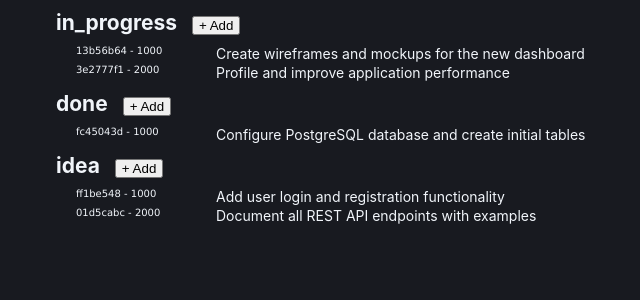
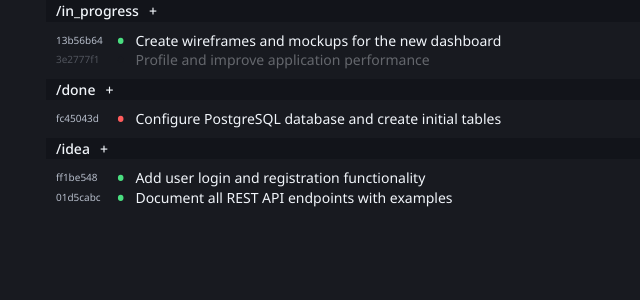
Before and after one commit to rpaillan/text4you, a React (Vite) app: page / in a window 1280 px wide. Shown: the top 300 px of the page, without its empty margins (94-734 px from the left). Built offline with nearby package versions, Linux system fonts and the light colour scheme.

Commit message:
added new design and state

```diff
--- a/index.html
+++ b/index.html
@@ -4,6 +4,9 @@
     <meta charset="UTF-8" />
     <link rel="icon" type="image/svg+xml" href="/vite.svg" />
     <meta name="viewport" content="width=device-width, initial-scale=1.0" />
+    <style>
+      @import url('https://fonts.googleapis.com/css2?family=Noto+Sans:ital,wght@0,100..900;1,100..900&display=swap');
+    </style>
     <title>Kanban Board</title>
   </head>
   <body>
--- a/src/components/Board.scss
+++ b/src/components/Board.scss
@@ -1,7 +1,6 @@
 .kanban-board {
   max-width: 1000px;
   margin: 0 auto;
-  padding: 10px;
 
   .bucket-list {
     display: flex;
@@ -12,6 +11,20 @@
       display: flex;
       flex-direction: column;
       gap: 10px;
+
+      .bucket {
+        background-color: var(--color-bg-darker);
+        display: flex;
+        align-items: center;
+        gap: 10px;
+        padding: 2px 10px;
+        font-weight: 500;
+        .bucket-options {
+          display: flex;
+          align-items: center;
+          gap: 10px;
+        }
+      }
 
       button {
         margin-left: 10px;
--- a/src/components/Board.tsx
+++ b/src/components/Board.tsx
@@ -65,10 +65,14 @@ const KanbanBoard: React.FC<KanbanBoardProps> = ({ cards }) => {
         <div className='bucket-list'>
           {buckets.map(bucket => (
             <div key={bucket} className='bucket-wrapper'>
-              <h2>
-                {bucket}{' '}
-                <button onClick={() => addTempTask(bucket)}>+ Add</button>
-              </h2>
+              <div className='bucket'>
+                /{bucket}
+                <div className='bucket-options'>
+                  <div className='button' onClick={() => addTempTask(bucket)}>
+                    +
+                  </div>
+                </div>
+              </div>
               <div className='bucket-tasks'>
                 {cards
                   .filter(card => card.bucket === bucket)
--- a/src/components/Task.scss
+++ b/src/components/Task.scss
@@ -1,14 +1,57 @@
 .task {
   display: flex;
   align-items: flex-start;
-  gap: 20px;
-  padding: 0 10px;
+  padding: 0;
+
+  &.editing {
+    background-color: var(--color-bg-elevated);
+  }
+
+  &.state-prog {
+    .task-header {
+      .task-state-icon {
+        color: var(--color-success) !important;
+      }
+    }
+  }
+  &.state-done {
+    opacity: 0.35;
+  }
+  &.state-blck {
+    .task-header {
+      .task-state-icon {
+        color: var(--color-danger) !important;
+      }
+    }
+  }
 
   .task-header {
+    display: flex;
+    align-items: center;
+    gap: 10px;
     padding: 0 10px;
-    width: 130px;
-    font-family: Verdana, Geneva, Tahoma, sans-serif;
     font-size: 10px;
+
+    color: var(--color-text-secondary);
+
+    .task-id {
+      width: 50px;
+    }
+    .task-options {
+      display: flex;
+      align-items: center;
+      gap: 10px;
+      font-size: 10px;
+
+      .task-state {
+        padding: 0 2px;
+        font-weight: 600;
+      }
+      .task-state-icon {
+        font-size: 25px;
+        color: var(--color-bg);
+      }
+    }
   }
 
   .task-content {
--- a/src/components/Task.tsx
+++ b/src/components/Task.tsx
@@ -166,10 +166,15 @@ export const Task: React.FC<CardProps> = ({ task }) => {
 
   return (
     <>
-      <div className='task'>
+      <div
+        className={clsx('task', `state-${task.state}`, {
+          editing: task.editing,
+        })}
+      >
         <div className='task-header'>
-          <div className='task-id'>
-            {task.id.slice(0, 8)} - {task.order}
+          <div className='task-id'>{task.id.slice(0, 8)}</div>
+          <div className='task-options'>
+            <span className='task-state-icon'>•</span>
           </div>
         </div>
         <div className='task-content'>
--- a/src/index.scss
+++ b/src/index.scss
@@ -2,6 +2,7 @@
   /* ===== COLOR SYSTEM ===== */
 
   /* Dark Mode Colors */
+  --color-bg-darker: #12141a;
   --color-bg: #181a20; /* deep dark background */
   --color-bg-elevated: #23272f; /* for cards, modals, etc. */
   --color-bg-hover: #23272f;
@@ -29,7 +30,10 @@
 }
 
 body {
-  font-family: -apple-system, BlinkMacSystemFont, 'Segoe UI', sans-serif;
+  font-family: 'Noto Sans', sans-serif;
+  font-optical-sizing: auto;
+  line-height: 125%;
+  //font-family: -apple-system, BlinkMacSystemFont, 'Segoe UI', sans-serif;
   -webkit-font-smoothing: antialiased;
   -moz-osx-font-smoothing: grayscale;
   color: var(--color-text-primary);
--- a/src/store/kanbanStore.ts
+++ b/src/store/kanbanStore.ts
@@ -46,6 +46,8 @@ const sampleTasks: SingleTask[] = [
     order: 1000,
     created_at: new Date(Date.now() - 86400000 * 2).toISOString(), // 2 days ago
     updated_at: new Date(Date.now() - 86400000).toISOString(), // 1 day ago
+    editing: false,
+    state: 'prog',
   },
   {
     id: generateUUID(),
@@ -56,6 +58,8 @@ const sampleTasks: SingleTask[] = [
     order: 1000,
     created_at: new Date(Date.now() - 86400000 * 3).toISOString(), // 3 days ago
     updated_at: new Date(Date.now() - 86400000).toISOString(), // 1 day ago
+    editing: false,
+    state: 'blck',
   },
   {
     id: generateUUID(),
@@ -66,6 +70,8 @@ const sampleTasks: SingleTask[] = [
     order: 1000,
     created_at: new Date(Date.now() - 86400000).toISOString(), // 1 day ago
     updated_at: new Date(Date.now() - 86400000).toISOString(), // 1 day ago
+    editing: false,
+    state: 'prog',
   },
   {
     id: generateUUID(),
@@ -76,6 +82,8 @@ const sampleTasks: SingleTask[] = [
     order: 2000,
     created_at: new Date().toISOString(),
     updated_at: new Date().toISOString(),
+    editing: false,
+    state: 'prog',
   },
   {
     id: generateUUID(),
@@ -86,6 +94,8 @@ const sampleTasks: SingleTask[] = [
     order: 2000,
     created_at: new Date(Date.now() - 86400000).toISOString(), // 1 day ago
     updated_at: new Date().toISOString(),
+    editing: false,
+    state: 'done',
   },
 ];
 
@@ -133,6 +143,8 @@ export const useKanbanStore = create<KanbanStore>()(
             order: maxOrder + 1000,
             created_at: new Date().toISOString(),
             updated_at: new Date().toISOString(),
+            editing: true,
+            state: 'todo',
           };
 
           set(
@@ -177,6 +189,7 @@ export const useKanbanStore = create<KanbanStore>()(
             created_at: new Date().toISOString(),
             updated_at: new Date().toISOString(),
             editing: true,
+            state: 'todo',
           };
 
           set(
--- a/src/types/index.ts
+++ b/src/types/index.ts
@@ -7,5 +7,6 @@ export interface SingleTask {
   created_at: string;
   updated_at: string;
   order: number;
-  editing?: boolean;
+  editing: boolean;
+  state: 'todo' | 'prog' | 'done' | 'blck'; // todo = todo, prog = in progress, done = done, blck = blocked
 }
```
